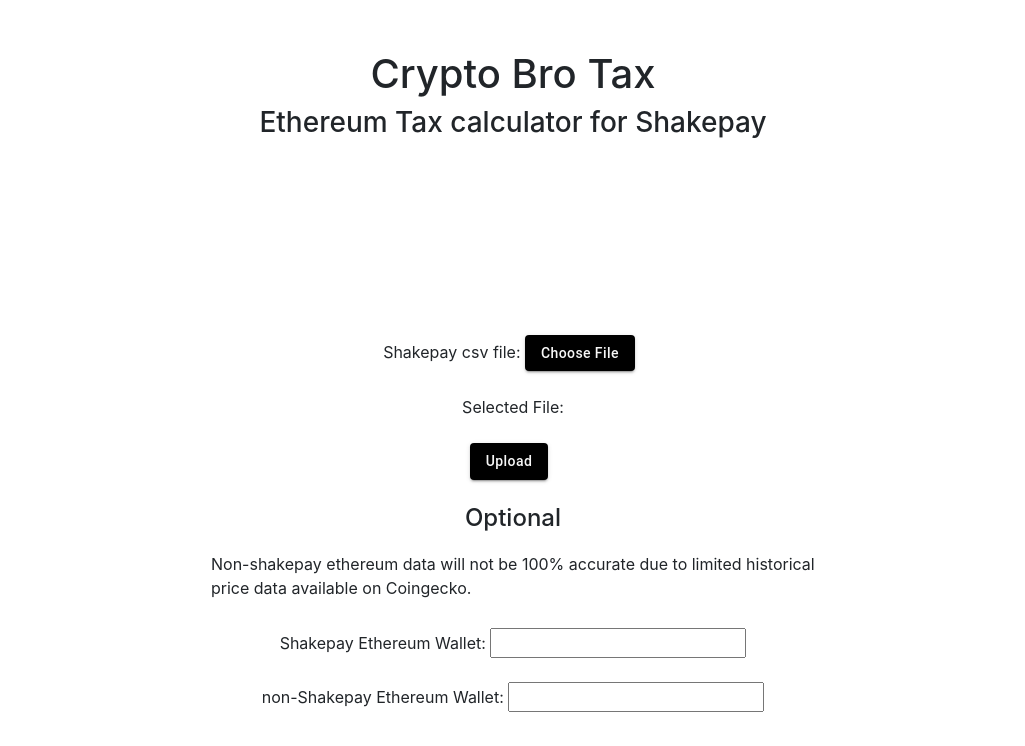
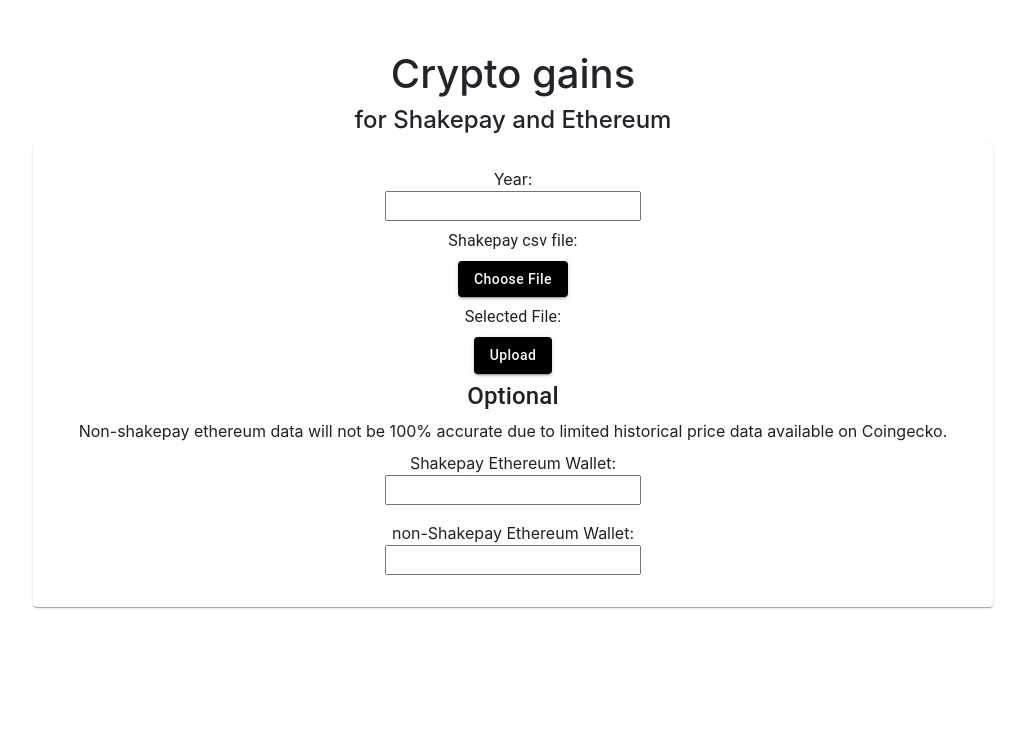
Before and after one commit to Jordon-L/crypto-tax-shakepay, a React (Create React App) app in the folder react-flask-app/: page / in a window 1280 px wide. Shown: the top 746 px of the page, without its empty margins (127-1152 px from the left). Built offline with nearby package versions, Linux system fonts and the light colour scheme.

Commit message:
Simplify layout of app. Display less information Dialog box for transaction table, force user to input a year.

```diff
--- a/react-flask-app/src/App.css
+++ b/react-flask-app/src/App.css
@@ -39,19 +39,21 @@
   }
 }
 
+
+
 h1{
   padding-top: 50px;
   text-align:center;
 }
 
-h3{
+h4{
   text-align:center;
 }
-
 body {
-   background: #F7F7F7;
+    background-color: #ECECEC;
 }
 
-p span {
-  display: block;
+#disclaimer{
+    margin-right: 25%;
+    margin-left: 25%
 }
--- a/react-flask-app/src/App.js
+++ b/react-flask-app/src/App.js
@@ -9,6 +9,7 @@
 import TableContainer from '@material-ui/core/TableContainer';
 import TablePagination from '@material-ui/core/TablePagination';
 import TableRow from '@material-ui/core/TableRow';
+import TableFooter from '@material-ui/core/TableFooter';
 import Paper from '@material-ui/core/Paper';
 import 'bootstrap/dist/css/bootstrap.min.css';
 import CssBaseline from '@material-ui/core/CssBaseline';
@@ -17,13 +18,22 @@
 import Button from '@material-ui/core/Button';
 import CircularProgress from '@material-ui/core/CircularProgress';
 import Grid from '@material-ui/core/Grid';
+import Card from '@material-ui/core/Card';
+import CardActions from '@material-ui/core/CardActions';
+import CardContent from '@material-ui/core/CardContent';
+import Dialog from '@material-ui/core/Dialog';
+import DialogActions from '@material-ui/core/DialogActions';
+import DialogContent from '@material-ui/core/DialogContent';
+import DialogContentText from '@material-ui/core/DialogContentText';
+import DialogTitle from '@material-ui/core/DialogTitle';
+import useMediaQuery from '@material-ui/core/useMediaQuery';
+import { useTheme } from '@material-ui/core/styles';
 
 const useStyles = makeStyles((theme) => ({
     root : {
         width: '100%',
     },
     button: {
-        marginRight: theme.spacing(1),
         color: '#F7F7F7',
         background: 'black',
         textTransform: 'capitalize',
@@ -35,35 +45,48 @@
         marginTop: theme.spacing(1),
         marginBottom: theme.spacing(1),
     },
+    grid:{
+        [theme.breakpoints.down('sm')]:{
+            width: '100%'
+        },
+    },
+    inputCard :{
+        display: 'flex',
+        flexDirection: 'column',
+        alignItems: 'center',
+
+        [theme.breakpoints.up('md')]:{
+            width: '960px'
+        },
+        [theme.breakpoints.down('sm')]:{
+            width: '100%'
+        },
+    },
+    inputCardAction :{
+        flexGrow: 1,
+        display: 'flex',
+        flexDirection: 'column'
+    },
+    table : {
+        width: '1500px'
+    },
 }));
 
 
 function CreateTable(rows ,columns, setColumns, setData){
     setColumns(columns);
-    setData(rows)
+    setData(rows);
 }
 function displayFileName(name){
     var displayLocation = document.getElementById('selectedFile');
     displayLocation.innerHTML = "Selected File: " + name;
 }
-function UserInput(){
-    const [selectedFile, setSelectedFile] = useState(null)
-    const [shakepayWallet, setShakepayWallet] = useState(null)
-    const [wallet, setWallet] = useState(null)
-    const [columns, setColumns] = useState([])
-    const [data, setData] = useState([])
-    const [taxData, setTaxData] = useState([])
-    const [taxColumns, setTaxColumns] = useState([])
-    const [taxInfo, setTaxInfo] = useState({})
-
-    const [loading, setLoading] = useState(false)
-    const [error, setError] = useState(false)
-    let table;
-
+function TableDialog(props){
+    const { openTable, onClose, data, columns } = props;
     const classes = useStyles();
     const [page, setPage] = useState(0);
-    const [rowPerPage, setRowsPerPage] = useState(10);
-
+    const [rowsPerPage, setRowsPerPage] = useState(10);
+    const emptyRows = rowsPerPage - Math.min(rowsPerPage, data.length - page * rowsPerPage);
     const handleChangePage = (event, newPage) => {
         setPage(newPage);
     };
@@ -72,15 +95,127 @@
         setRowsPerPage(+event.target.value); // + in front mean return the numeric representation of object
         setPage(0);
     };
+    return (
+        <Dialog
+            onClose={onClose}
+            maxWidth = '1500px'
+            open={openTable}
+        >
+            <DialogTitle id="simple-dialog-title">Transaction Table</DialogTitle>
+            <DialogContent>
+                <DialogContentText>
+                    Shakingsats is not displayed, but is calculated as Income
+                </DialogContentText>
+                <TableContainer className = {classes.table}>
+                    <Table stickyHeader aria-label = "transaction table">
+                        <TableHead>
+                            <TableRow>
+                                {columns.map((column) => (
+                                    <TableCell key = {column.title}>
+                                        {column.field}
+                                    </TableCell>
+                                ))}
+                            </TableRow>
+                        </TableHead>
+                        <TableBody>
+                            {(rowsPerPage > 0
+                                ? data.slice(page * rowsPerPage, page * rowsPerPage + rowsPerPage)
+                                : data
+                            ).map((row) => {
+                                return(
+                                    <TableRow>
+                                        {columns.map((column) => {
+                                            const value = row[column.field]
+                                            return (
+                                                <TableCell key = {column.title}>
+                                                    {value}
+                                                </TableCell>
+                                            );
+                                        })}
+                                    </TableRow>
+                                );
+                            })}
+                            {emptyRows > 0 && (
+                                <TableRow style={{ height: 53 * emptyRows }}>
+                                    <TableCell colSpan={6} />
+                                </TableRow>
+                            )}
+                        </TableBody>
+                        <TableFooter>
+                            <TableRow>
+                                <TablePagination
+                                    rowsPerPageOptions = {[10,25, { label: 'All', value: -1 }]}
+                                    count = {data.length}
+                                    rowsPerPage = {rowsPerPage}
+                                    page = {page}
+                                    onChangePage = {handleChangePage}
+                                    onChangeRowsPerPage = {handleChangeRowsPerPage}
+                                />
+                            </TableRow>
+                        </TableFooter>
+                    </Table>
+                </TableContainer>
+            </DialogContent>
+        </Dialog>
+    )
+
+}
+function UserInput(){
+    const [selectedFile, setSelectedFile] = useState(null);
+    const [shakepayWallet, setShakepayWallet] = useState(null);
+    const [year, setYear] = useState(null);
+    const [wallet, setWallet] = useState(null);
+    const [columns, setColumns] = useState([]);
+    const [data, setData] = useState([]);
+    const [taxData, setTaxData] = useState([]);
+    const [taxColumns, setTaxColumns] = useState([]);
+    const [taxInfo, setTaxInfo] = useState({});
+    const [displayTable, setDisplayTable] = useState(false);
+    const [displayCapital, setDisplayCapital] = useState(false);
+    const [displayIncome, setDisplayIncome] = useState(false);
+    const [loading, setLoading] = useState(false);
+    const [error, setError] = useState(false);
+    const [openTable, setOpenTable] = React.useState(false);
+
+    let table;
+
+    const classes = useStyles();
+    //const [page, setPage] = useState(0);
+    //const [rowsPerPage, setRowsPerPage] = useState(10);
+    //const emptyRows = rowsPerPage - Math.min(rowsPerPage, data.length - page * rowsPerPage);
+    //const handleChangePage = (event, newPage) => {
+    //    setPage(newPage);
+    //};
+
+    //const handleChangeRowsPerPage = (event) => {
+    //    setRowsPerPage(+event.target.value); // + in front mean return the numeric representation of object
+     //   setPage(0);
+    //};
+    // open table
+    const handleClickOpenTable = () => {
+        setOpenTable(true);
+    };
+
+    const handleClose = () => {
+        setOpenTable(false);
+    };
+
     if (columns.length === 0 && data.length === 0){
         table =
         <div class = "content">
-            <Grid container spacing={3} justify="center"   direction="column"
-                alignItems="center" style={{ minHeight: '100vh' }}>
-                <Grid item xs={6}>
-                    Shakepay csv file:&nbsp;
-                    <Button
-                        className = {classes.button}
+            <Grid container justify="center" direction="column"
+                alignItems="center">
+                <Grid item xs={12} className = {classes.grid}>
+                    <Card>
+                        <CardContent className= {classes.inputCard}>
+                             <CardActions className={classes.inputCardAction}>
+                                Year: <input type="text" name="year" onChange={event => setYear(event.target.value)} />
+                            </CardActions>
+                            <Typography>
+                                Shakepay csv file:
+                            </Typography>
+                            <CardActions className= {classes.inputCardAction}>
+                                <Button className = {classes.button}
                                     variant = "contained"
                                     component = "label"
                                     >
@@ -95,32 +230,31 @@
                                         hidden
                                     />
                                 </Button>
-                </Grid>
-                <Grid item xs={6}>
+                            </CardActions>
+                            <Typography>
                                 <div id = "selectedFile">Selected File: </div>
-                </Grid>
-                <Grid item xs={6}>
+                            </Typography>
+                            <CardActions className={classes.inputCardAction}>
                                 <Button className = {classes.button} variant="contained" color= "primary" onClick={() =>
-                    Upload(selectedFile, wallet, shakepayWallet,setColumns, setData, setTaxInfo, setLoading, setShakepayWallet, setError, setTaxData, setTaxColumns)}>Upload </Button>
-                </Grid>
-                <Grid item xs={6}>
+                                Upload(selectedFile, wallet, shakepayWallet,setColumns, setData, setTaxInfo, setLoading, setShakepayWallet, setError, year)}>Upload </Button>
+                            </CardActions>
+                            <Typography>
                                 <h4> Optional </h4>
-                </Grid>
-                <Grid Item xs={6}>
-                    <p>
+                            </Typography>
                                 Non-shakepay ethereum data will not be 100% accurate due to limited historical price data available on Coingecko.
-                    </p>
-                </Grid>
-                <Grid item xs={6}>
+                            <CardActions className={classes.inputCardAction}>
                                 Shakepay Ethereum Wallet: <input type="text" name="shakepayWallet" onChange={event => setShakepayWallet(event.target.value)} />
-                </Grid>
-                <Grid item xs={6}>
+                            </CardActions>
+                            <CardActions className={classes.inputCardAction}>
                                 non-Shakepay Ethereum Wallet: <input type="text" name="wallet" onChange={(event) => { const value = event.target.value;
                                 setWallet(event.target.value);}}/>
-                </Grid>
-                <Grid item xs={6}>
+                            </CardActions>
+                            <Typography>
                                 {loading ? <CircularProgress /> : ""}
-                    {error ? "Please upload a csv file from shakepay" : ""}
+                                {error ? "No csv selected or year is empty" : ""}
+                            </Typography>
+                        </CardContent>
+                    </Card>
                 </Grid>
             </Grid>
         </div>
@@ -128,111 +262,47 @@
     else{
         table =
         <div class = "content">
-            <div id ="table">
-                <Paper className = {classes.root}>
-                    <TableContainer className = {classes.container}>
-                        <Table stickyHeader aria-label = "transaction table">
-                            <TableHead>
-                                <TableRow>
-                                    {columns.map((column) => (
-                                        <TableCell key = {column.title}>
-                                            {column.field}
-                                        </TableCell>
-                                    ))}
-                                </TableRow>
-                            </TableHead>
-                            <TableBody>
-                                {data.slice(page * rowPerPage, page * rowPerPage + rowPerPage).map((row) => {
-                                    return(
-                                        <TableRow>
-                                            {columns.map((column) => {
-                                                const value = row[column.field]
-                                                return (
-                                                    <TableCell key = {column.title}>
-                                                        {value}
-                                                    </TableCell>
-                                                );
-                                            })}
-                                        </TableRow>
-                                    );
-                                })}
-                            </TableBody>
-                        </Table>
-                    </TableContainer>
-                    <TablePagination
-                        rowsPerPageOptions = {[10,25,100]}
-                        component = "div"
-                        count = {data.length}
-                        rowsPerPage = {rowPerPage}
-                        page = {page}
-                        onChangePage = {handleChangePage}
-                        onChangeRowsPerPage = {handleChangeRowsPerPage}
-                    />
-                </Paper>
+            <Grid container justify="center" direction="column"
+                alignItems="center">
+                <Grid item xs={12} className = {classes.grid}>
+                    <Card className = {classes.inputCard}>
+                        <CardContent>
+                            <div>
+                                <Typography>
+                                    Income: {taxInfo.incomeGain}
+                                </Typography>
+                                <Typography>
+                                    Capital gain: {taxInfo.capitalGain}
+                                </Typography>
+                                <Typography>
+                                    Taxable Income: {+taxInfo.incomeGain + +taxInfo.capitalGain * 0.5}
+                                </Typography>
                             </div>
-            <div id = "info">
-                <p>Cryptocurrency gained from mining and shakesats are subjected to income tax.
-                    You are taxed based on the price of the cryptocurrency at the time you receive the cryptocurrency.
-                    This price will also be used to calculate capital gains tax.</p>
-                <p>Include this income on your income tax form.</p>
-                <p>Income Gain: {taxInfo.incomeGain}</p>
-                <p>Cryptocurrencies are treated as publicly traded shares and requires reporting capital gains when selling. Download a
-                <a href="https://www.canada.ca/en/revenue-agency/services/forms-publications/tax-packages-years/general-income-tax-benefit-package/5000-s3.html">
-                 Schedule 3</a> tax form and complete it using information from table below.</p>
-            </div>
-            <div id = "tax" >
-                <div id ="taxTable">
-                    <Paper className = {classes.root}>
-                        <TableContainer className = {classes.container}>
-                            <Table stickyHeader aria-label = "tax table">
-                                <TableHead>
-                                    <TableRow>
-                                        {taxColumns.map((column) => (
-                                            <TableCell key = {column.title}>
-                                                {column.field}
-                                            </TableCell>
-                                        ))}
-                                    </TableRow>
-                                </TableHead>
-                                <TableBody>
-                                    {taxData.map((row) => {
-                                        return(
-                                            <TableRow>
-                                                {taxColumns.map((column) => {
-                                                    const value = row[column.field]
-                                                    return (
-                                                        <TableCell key = {column.title}>
-                                                            {value}
-                                                        </TableCell>
-                                                    );
-                                                })}
-                                            </TableRow>
-                                        );
-                                    })}
-                                </TableBody>
-                            </Table>
-                        </TableContainer>
-                    </Paper>
-                </div>
-                <p>Income Gain: {taxInfo.incomeGain}</p>
-                <p>Capital Gain: {taxInfo.capitalGain}</p>
-                <p>Capital Loss: {taxInfo.capitalLoss}</p>
-                <p>BTC currently in possession: {taxInfo.totalBTC}, Average Cost of BTC:  {taxInfo.avgBTC}</p>
-                <p>ETH currently in possession: {taxInfo.totalETH}, Average Cost of ETH:  {taxInfo.avgETH} </p>
-                <p>CAD sent: {taxInfo.CADSent} </p>
-                <p>CAD Received: {taxInfo.CADReceived} </p>
-            </div>
+                            <CardActions className={classes.inputCardAction}>
+                                <Button className = {classes.button} variant="contained" color= "primary" onClick={() => setDisplayIncome(!displayIncome)}>Show more details </Button>
+                            </CardActions>
+                            <CardActions className={classes.inputCardAction}>
+                                <Button className = {classes.button} variant="contained" color= "primary" onClick={handleClickOpenTable}  >Display transaction table </Button>
+                            </CardActions>
+                        </CardContent>
+                    </Card>
+                </Grid>
+                <Grid item xs={12} id = "displayTableButton" >
+
+                </Grid>
+            </Grid>
+            <TableDialog openTable={openTable} onClose={handleClose} data = {data} columns = {columns} />
         </div>
     }
     return (
-        <Container maxWidth= "false" >
+        <Container disableGutters maxWidth= "false" >
             {table}
         </Container>
     )
 }
 
-function Upload(selectedFile, wallet, shakepayWallet ,setColumns, setData, setTaxInfo,setLoading, setShakepayWallet, setError, setTaxData, setTaxColumns){
-    if(selectedFile == null){
+function Upload(selectedFile, wallet, shakepayWallet ,setColumns, setData, setTaxInfo,setLoading, setShakepayWallet, setError, year){
+    if(selectedFile == null || year == null){
         setError(true)
         setLoading(false)
     }
@@ -246,18 +316,21 @@
         axios.post("/upload", payload, {
             }).then(res => {
                     CreateTable(res.data.table ,res.data.columns, setColumns, setData)
-                    CreateTable(res.data.taxTable, res.data.taxColumns, setTaxColumns, setTaxData)
+                    const info = JSON.parse(res.data.info)
                     setTaxInfo({
-                        incomeGain: res.data.info.incomeGain,
-                        capitalLoss: res.data.info.capitalLoss,
-                        capitalGain: res.data.info.capitalGain,
-                        totalBTC: res.data.info.totalBTC,
-                        totalETH: res.data.info.totalETH,
-                        totalCAD: res.data.info.totalCAD,
-                        CADSent: res.data.info.CADSent,
-                        CADReceived: res.data.info.CADReceived,
-                        avgBTC: res.data.info.avgBTC,
-                        avgETH: res.data.info.avgETH})
+                        incomeGain: info.incomeGain,
+                        capitalGain: info.capitalGain,
+                        totalNumberETH: info.totalNumberETH,
+                        totalSalePriceETH: info.totalSalePriceETH,
+                        totalCostETH: info.totalCostETH,
+                        totalFeesETH: info.totalFeesETH,
+                        totalGainsETH: info.totalGainsETH,
+                        totalNumberBTC: info.totalNumberBTC,
+                        totalSalePriceBTC: info.totalSalePriceBTC,
+                        totalCostBTC: info.totalCostBTC,
+                        totalFeesBTC: info.totalFeesBTC,
+                        totalGainsBTC: info.totalGainsBTC
+                        })
                 })
     }
 }
@@ -266,11 +339,15 @@
     render(){
 
         return (
-        <Container maxWidth= "false" >
-            <h1> Crypto Bro Tax</h1>
-            <h3> Ethereum Tax calculator for Shakepay</h3>
+        <Grid Container disableGutters maxWidth= "false" direction="column" alignItems="center" id = "website">
+            <Grid item xs={12} id = "title">
+                <h1> Crypto gains </h1>
+                <h4> for Shakepay and Ethereum</h4>
+            </Grid>
+            <Grid item xs={12} id = "results">
                 <UserInput/>
-        </Container>
+            </Grid>
+        </Grid>
     );}
 
 }
```
Also changed, not shown: 9 other files (tests, documents, lock files or other folders). Lines whose indentation alone changed are shown as unchanged.
